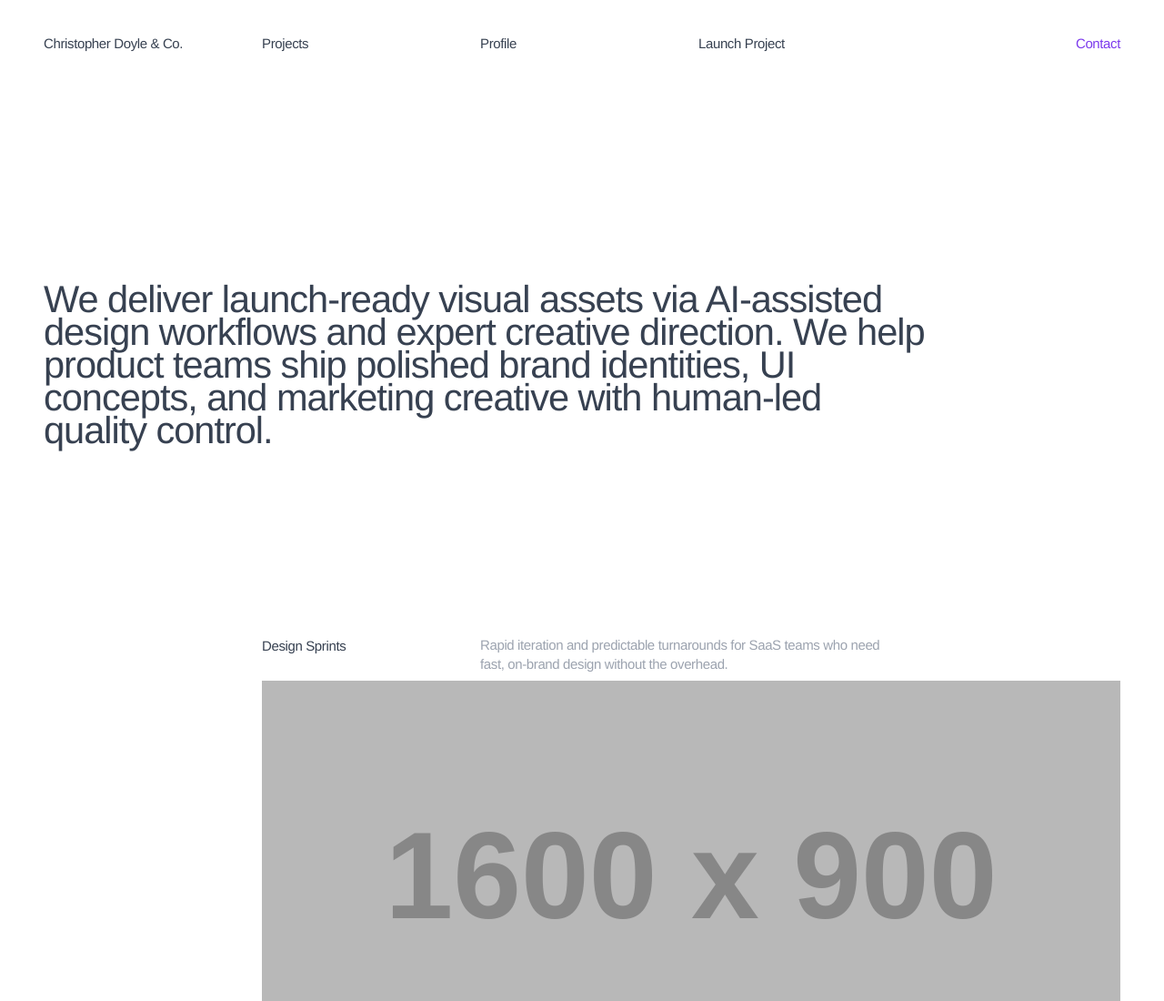
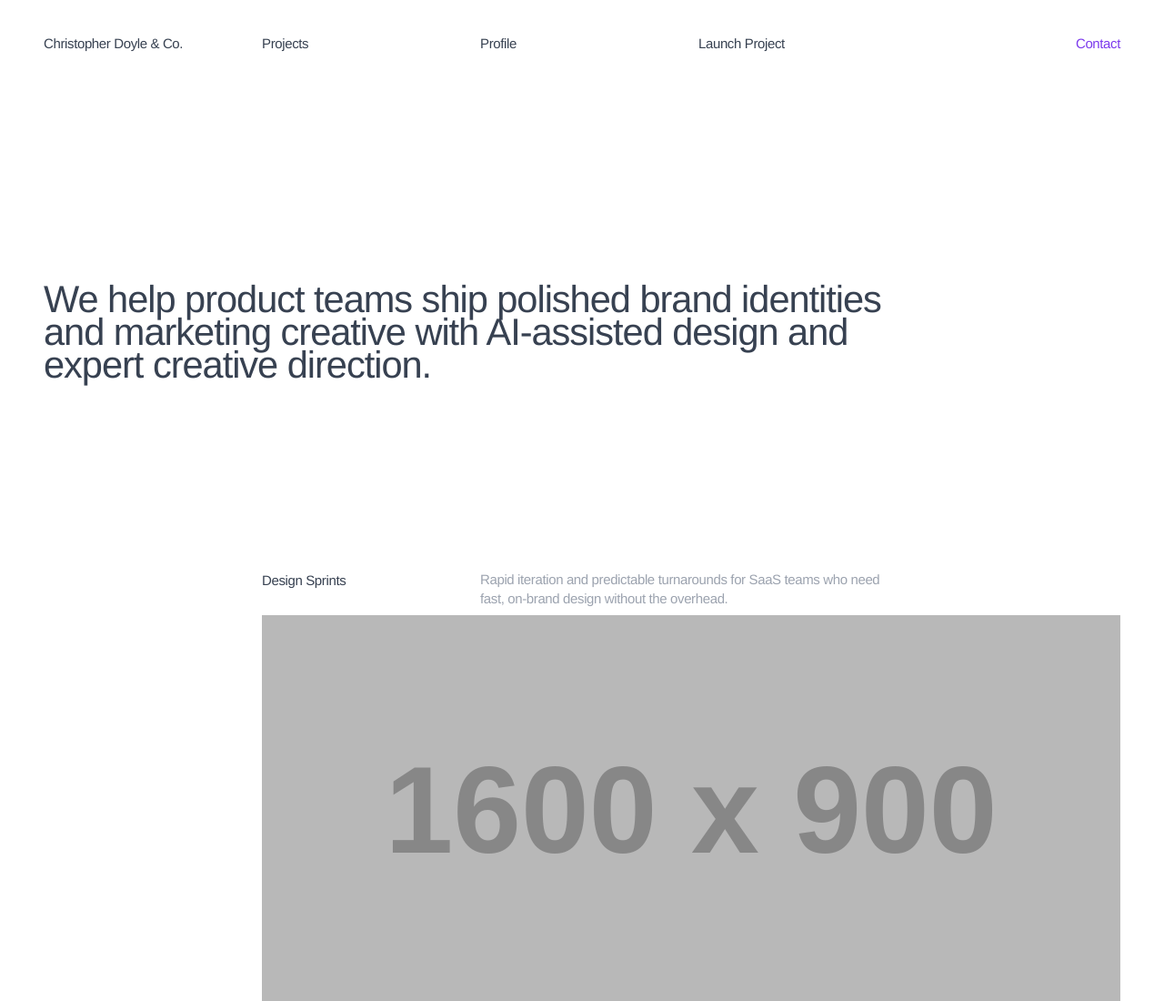
Before and after one commit to uncommon-websites/72eb6b1a-a2ad-43bd-b8e7-35d49f08ac96-hero-3, a plain HTML site: page index.html in a window 1280 px wide. Shown: the top 1100 px of the page at 91% size. Drawn offline with nearby package versions, Linux system fonts and the light colour scheme; placeholder pictures from the web are drawn by us.

Commit message:
Adjust hero: make headline simpler

```diff
--- a/index.html
+++ b/index.html
@@ -38,7 +38,7 @@
         <!-- Main Hero Text -->
         <main class="mb-32 md:mb-40 lg:mb-52">
             <h1 class="text-2xl md:text-3xl lg:text-[2.6rem] leading-[1.15] tracking-tight font-normal max-w-[90%] md:max-w-[82%]">
-                We deliver launch-ready visual assets via AI-assisted design workflows and expert creative direction. We help product teams ship polished brand identities, UI concepts, and marketing creative with human-led quality control.
+                We help product teams ship polished brand identities and marketing creative with AI-assisted design and expert creative direction.
             </h1>
         </main>
 
```
